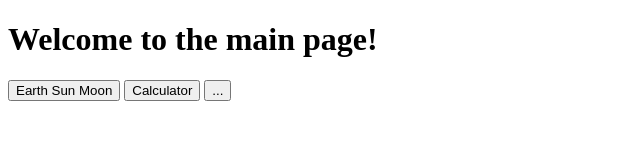
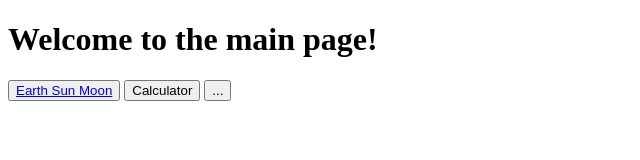
Before and after one commit to Camille-zorro/WeeklyMain, a plain HTML site: page index.html in a window 1280 px wide. Shown: the whole page, without its empty margins (0-640 px from the left). Drawn offline with Linux system fonts and the light colour scheme.

Commit message:
Update index.html

```diff
--- a/index.html
+++ b/index.html
@@ -10,7 +10,9 @@
   <h1>Welcome to the main page!</h1>
 
   <!-- Buttons -->
-  <button>Earth Sun Moon</button>
+  <button>
+    <a href="SunEarthMoon/index.html">Earth Sun Moon</a>
+  </button>
   <button>Calculator</button>
   <button>...</button>
 
```
